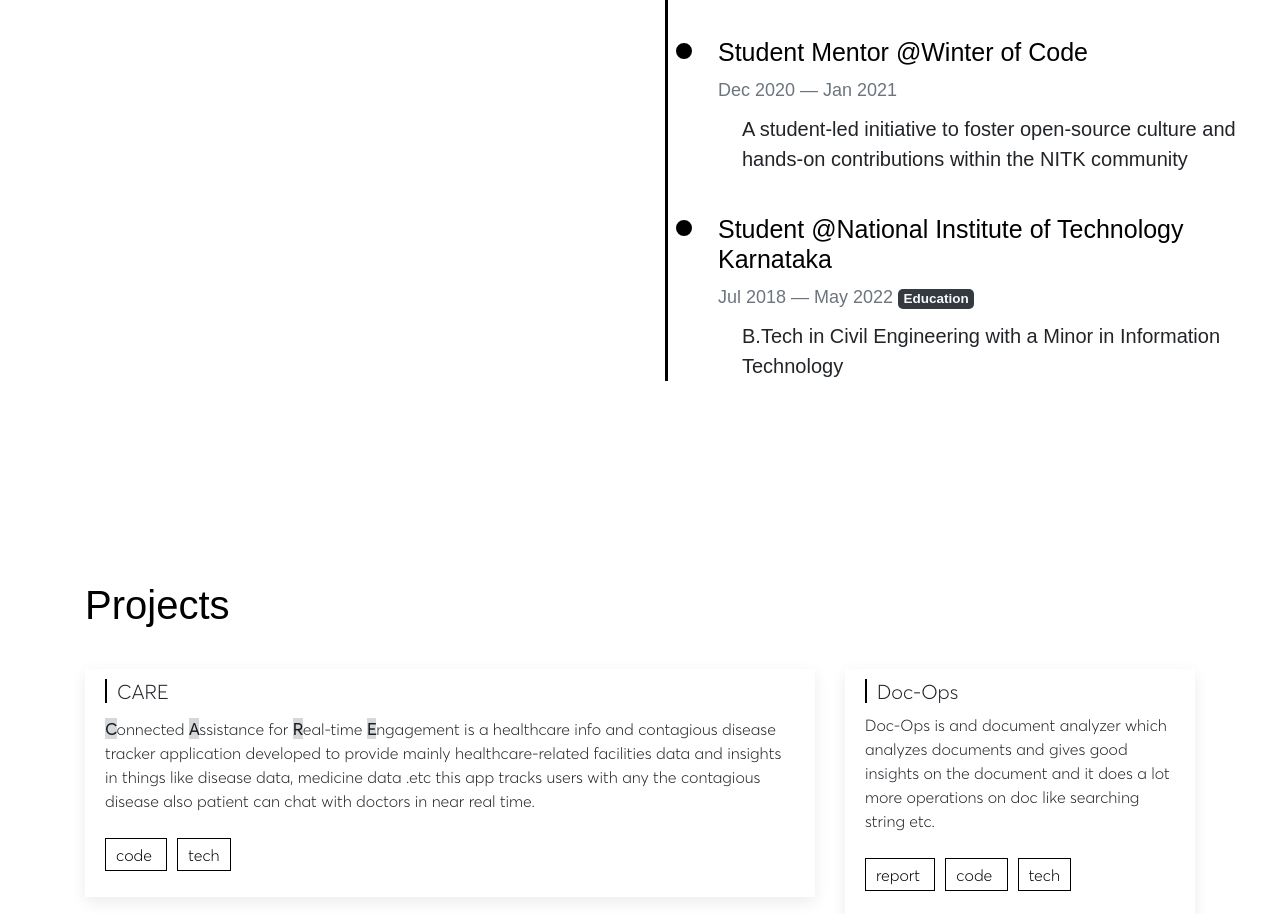
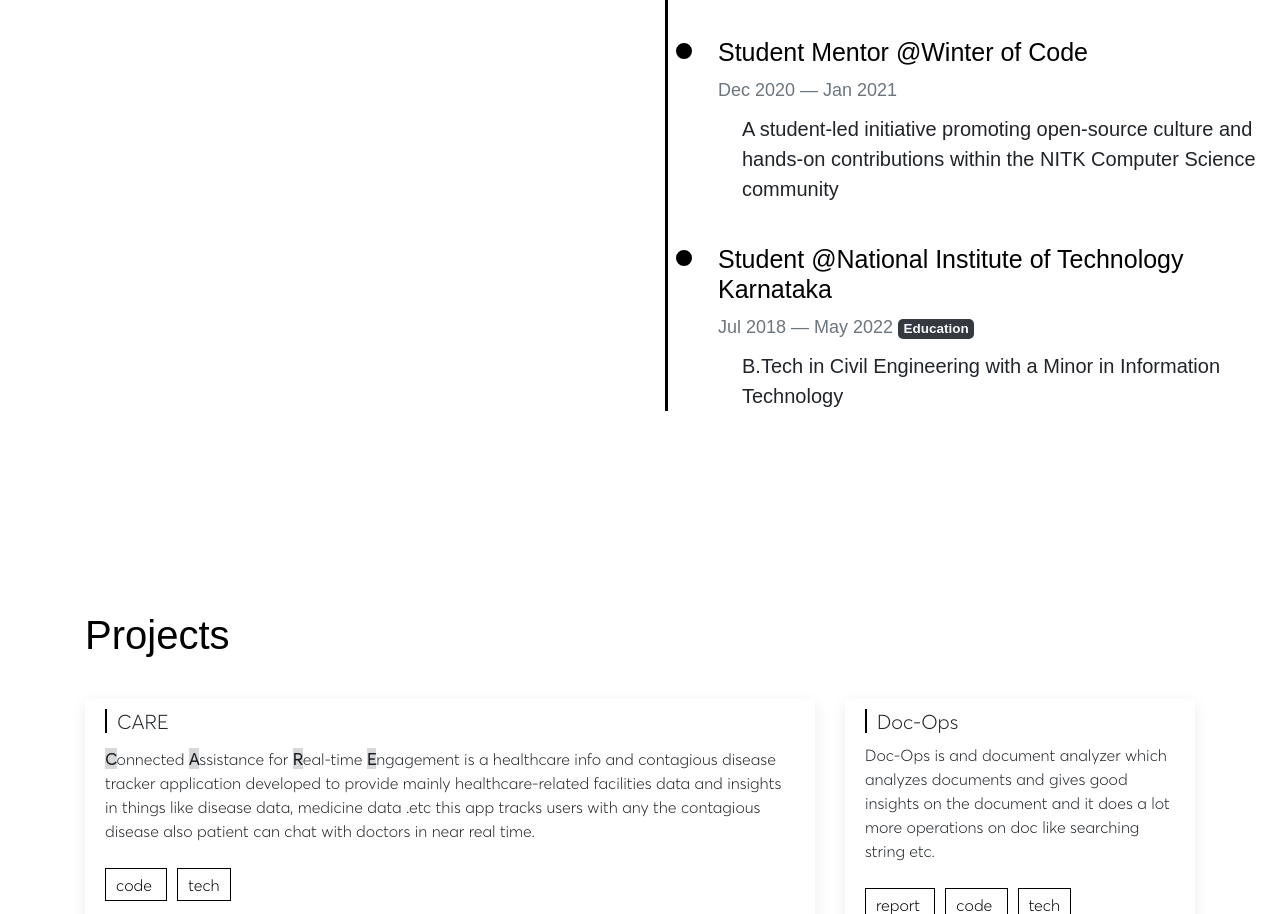
Before and after one commit to gaurav-chaurasia/gaurav-chaurasia.github.io, a website: page index.html in a window 1280 px wide. Shown: the part 1899-2813 px from the top of the page. Drawn offline with nearby package versions, Linux system fonts and the light colour scheme; a web font is replaced by a local one.

Commit message:
Minor change

```diff
--- a/index.html
+++ b/index.html
@@ -425,7 +425,7 @@
                 <h5>Student Mentor @Winter of Code</h5>
                 <div class="custom-timeline-date">Dec 2020 — Jan 2021</div>
                 <ul class="custom-timeline-list">
-                  <li>A student-led initiative to foster open-source culture and hands-on contributions within the NITK community</li>
+                  <li>A student-led initiative promoting open-source culture and hands-on contributions within the NITK Computer Science community</li>
                 </ul>
               </div>
 
```
